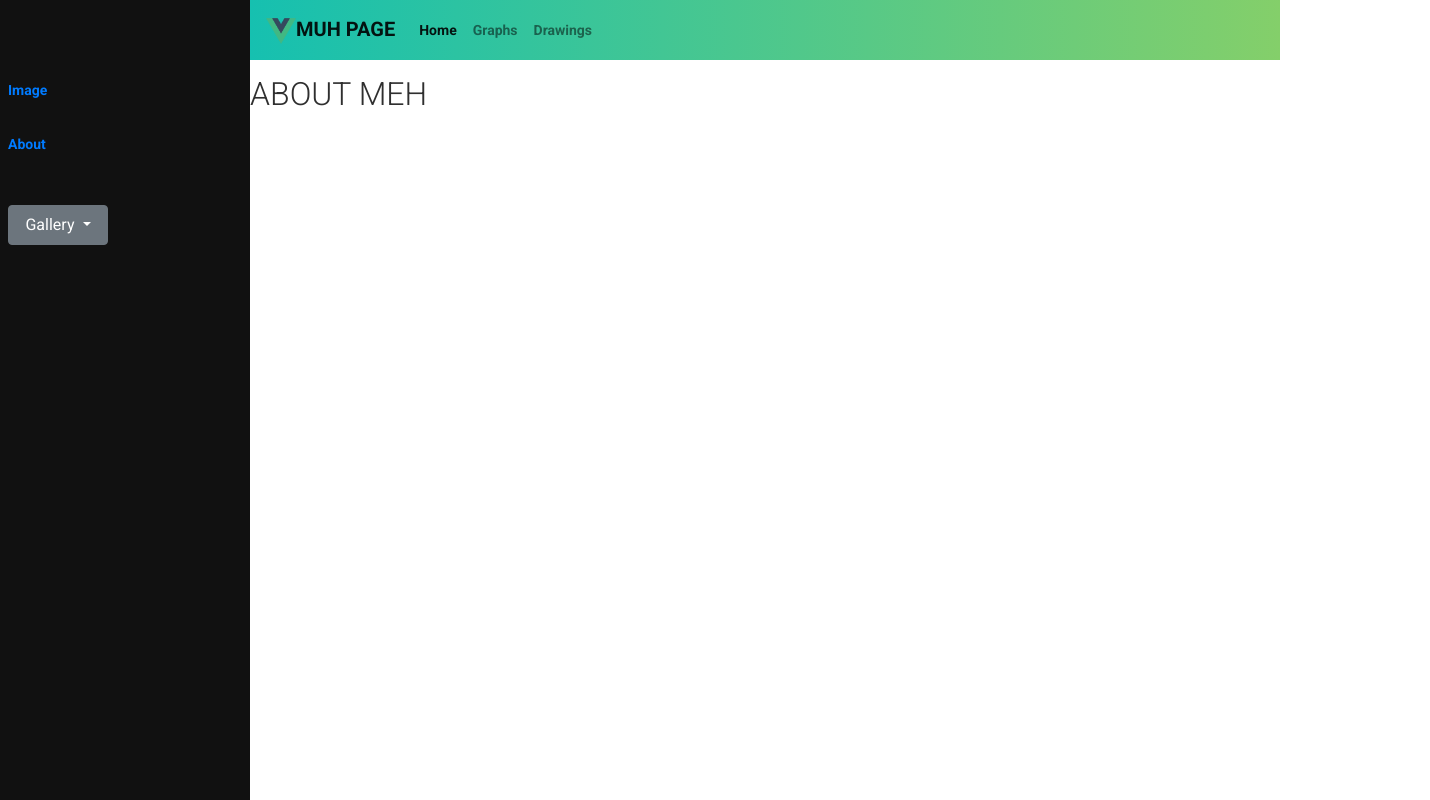
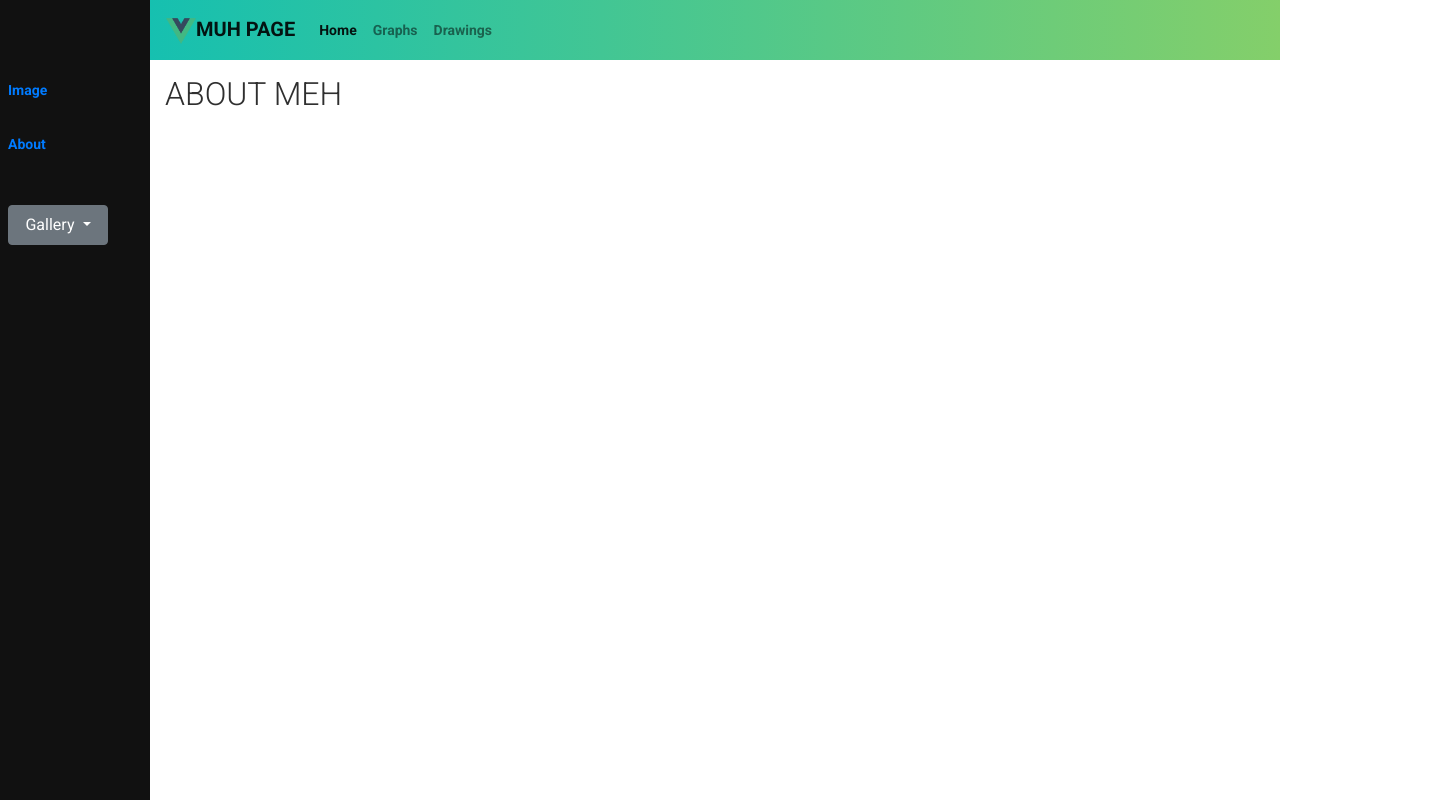
Before and after one commit to BonneC/vuejs-fe, a Vue app: page / in a window 1280 px wide. Shown: the whole page, 1430 px wide, since content can reach past the window. Built offline with nearby package versions, Linux system fonts and the light colour scheme; what vue-easy-lightbox would draw is missing.

Commit message:
small margin change

```diff
--- a/src/App.vue
+++ b/src/App.vue
@@ -21,6 +21,6 @@
         /*-webkit-font-smoothing: antialiased;*/
         /*-moz-osx-font-smoothing: grayscale;*/
 
-        margin-left: 250px;
+        /*margin-left: 150px;*/
     }
 </style>
--- a/src/components/Navbar.vue
+++ b/src/components/Navbar.vue
@@ -32,5 +32,7 @@
 </script>
 
 <style scoped>
-
+    .nav-bar {
+        margin-left: 150px;
+    }
 </style>
--- a/src/components/SideNav.vue
+++ b/src/components/SideNav.vue
@@ -37,7 +37,7 @@
     .sidenav {
         height: 100%; /* 100% Full-height */
         /*margin-top:60px;*/
-        width: 250px; /* 0 width - change this with JavaScript */
+        width: 150px; /* 0 width - change this with JavaScript */
         position: fixed; /* Stay in place */
         z-index: 1; /* Stay on top */
         top: 0; /* Stay at the top */
--- a/src/views/Home.vue
+++ b/src/views/Home.vue
@@ -1,5 +1,5 @@
 <template>
-    <div>
+    <div class="container-fluid">
         <h2>ABOUT MEH</h2>
     </div>
 </template>
@@ -11,5 +11,7 @@
 </script>
 
 <style scoped>
-
+    .container-fluid{
+        margin-left: 150px;
+    }
 </style>
--- a/src/views/ImagesList.vue
+++ b/src/views/ImagesList.vue
@@ -21,9 +21,9 @@
                          v-for="(src, index) in urls"
                          :key="index"
                          @click="() => showImg(index)">
-                        <a class="gallery-img" :href="src">
+<!--                        <a class="gallery-img" :href="src">-->
                             <img class="portfolio-item set-bg" :src="src">
-                        </a>
+<!--                        </a>-->
                         <div class="gallery-content">
                             <h4>{{images[index].title}}</h4>
                             <p>Deskripshon</p>
@@ -107,5 +107,7 @@
 </script>
 
 <style scoped>
-
+ .container{
+     margin-left: 150px;
+ }
 </style>
```
